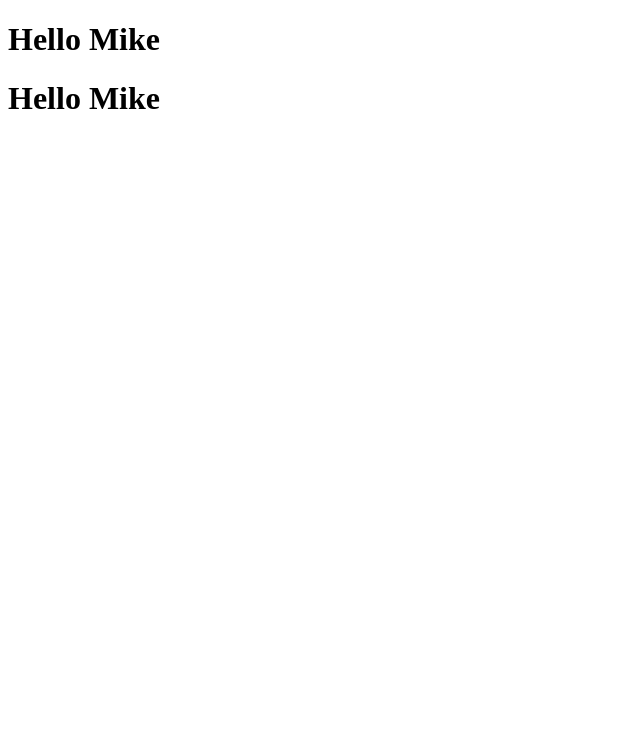
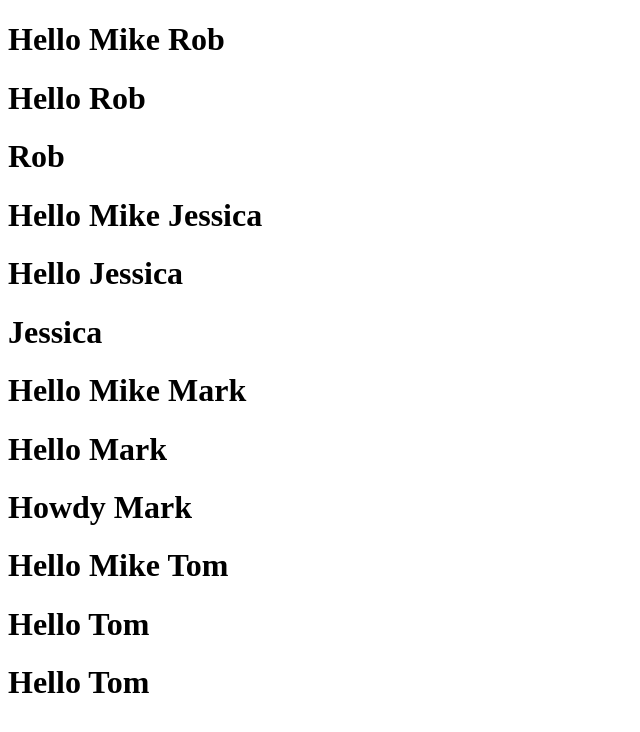
Before and after one commit to muirurimukundi/Reactive, a React (Vite) app in the folder reactPro/: page / in a window 1280 px wide. Shown: the top 732 px of the page, without its empty margins (0-640 px from the left). Built offline with nearby package versions, Linux system fonts and the light colour scheme.

Commit message:
props makes components dynamic

```diff
--- a/reactPro/src/App.jsx
+++ b/reactPro/src/App.jsx
@@ -1,11 +1,14 @@
 import Hello from "./components/Hello";
 
+// props makes components dynamic
 function App() {
   return (
     <div className="App">
-      <Hello />
-      <Hello />
-
+      {/* props are passed in a similar way as html attributes */}
+      <Hello name="Rob" />
+      <Hello name="Jessica" />
+      <Hello message="Howdy" name="Mark" />
+      <Hello name="Tom" message="Hello" />
     </div>
   );
 }
--- a/reactPro/src/components/Hello.jsx
+++ b/reactPro/src/components/Hello.jsx
@@ -3,11 +3,19 @@ const name = "Tobby";
 function displayMessage() {
   return "Wow";
 }
-function Hello() {
+
+// props makes components dynamic, we make the Hello function below to say hi to different people(names) by making it accept props
+// components are regular fns which return jsx , we pass props as arguments
+// props is like this
+
+function Hello(props) {
+
   // return <h1>Hello from component {displayMessage()}</h1>;
   return (
     <div>
-      <h1>Hello Mike </h1>
+      <h1>Hello Mike {props.name}</h1>
+      <h1>Hello {props.name}</h1>
+      <h1>{props.message}  {props.name}</h1>
     </div>
   );
 }
```
